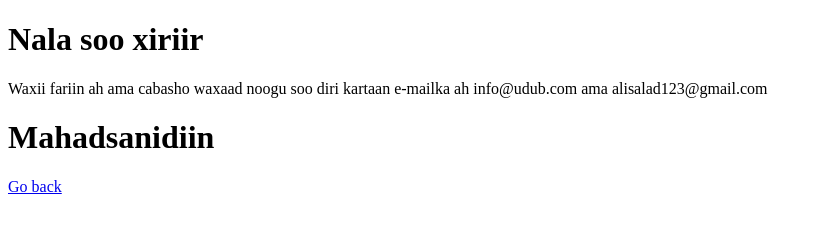
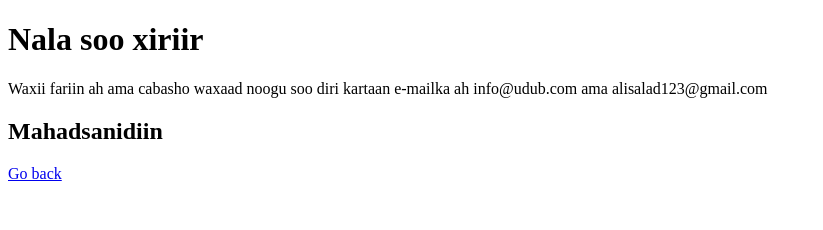
Before and after one commit to alisalad/udubsoft, a Gatsby site: page /contact in a window 1280 px wide. Shown: the whole page, without its empty margins (0-823 px from the left). Built offline with nearby package versions, Linux system fonts and the light colour scheme; Gatsby itself is replaced by a stand-in of ours.

Commit message:
line break

```diff
--- a/src/pages/contact.js
+++ b/src/pages/contact.js
@@ -6,8 +6,8 @@ const ContactPage = () => (
     <h1>Nala soo xiriir</h1>
     <p>
       Waxii fariin ah ama cabasho waxaad noogu soo diri kartaan e-mailka ah
-      info@udub.com ama alisalad123@gmail.com
-      <h1>Mahadsanidiin</h1>
+      info@udub.com ama alisalad123@gmail.com <br />
+      <h2>Mahadsanidiin</h2>
     </p>
     <Link to="/">Go back</Link>
   </div>
```
